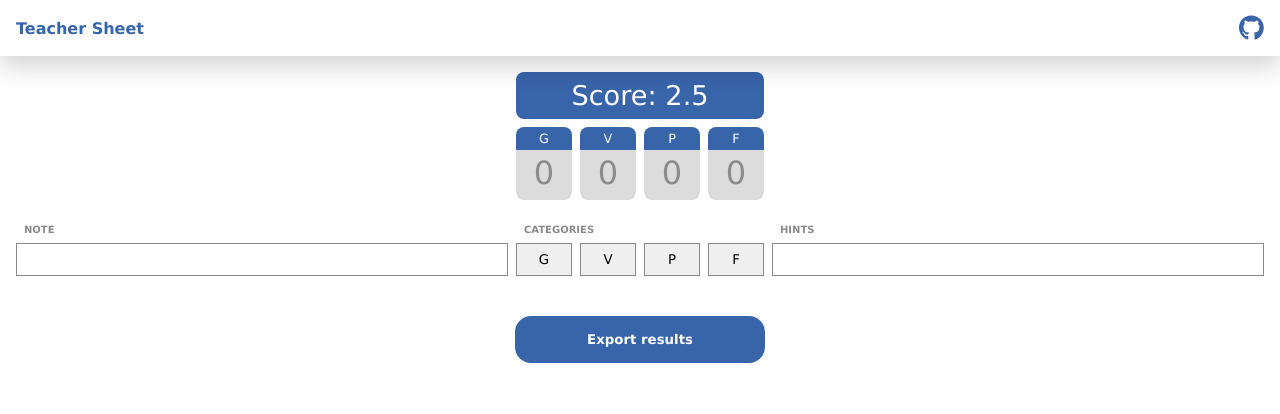
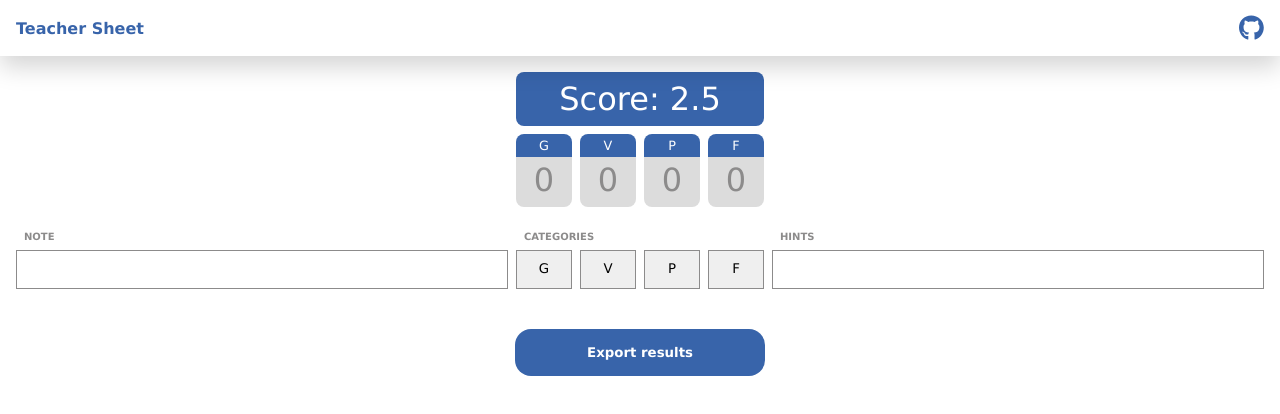
Before and after one commit to thiagoarantes/teacherSheet, a Vue app: page / in a window 1280 px wide. Shown: the top 414 px of the page. Built offline with nearby package versions, Linux system fonts and the light colour scheme.

Commit message:
Page/PDF layout fixes

```diff
--- a/src/components/Sheet.vue
+++ b/src/components/Sheet.vue
@@ -122,7 +122,7 @@ export default {
 
 <style scoped lang="scss">
 .sheet {
-  padding: calc(var(--space-7) + var(--space-2)) var(--space-2) var(--space-2);
+  padding: calc(var(--space-7) + var(--space-2)) var(--space-2);
 }
 
 .header {
@@ -139,7 +139,7 @@ export default {
   background-color: var(--primary500);
   border-radius: var(--space-1);
   color: var(--neutral100);
-  font-size: 1.7rem;
+  font-size: 1.5rem;
   padding: var(--space-1);
   text-align: center;
 }
@@ -176,11 +176,12 @@ export default {
 }
 
 .footer {
-  position: absolute;
+  position: fixed;
   bottom: 0;
   left: 0;
   right: 0;
   padding: var(--space-2);
+  background-color: var(--neutral100);
 
   .button {
     width: 100%;
@@ -194,6 +195,10 @@ export default {
 }
 
 @media (min-width: 769px) {
+  .sheet {
+    padding-bottom: var(--space-2);
+  }
+
   .header {
     display: block;
     height: max-content;
@@ -203,6 +208,7 @@ export default {
     display: block;
     width: 248px;
     margin: 0 auto var(--space-1);
+    font-size: 2rem;
   }
 
   .points {
--- a/src/components/SheetLine.vue
+++ b/src/components/SheetLine.vue
@@ -148,6 +148,7 @@ export default {
   padding: var(--space-1);
   border-radius: 0;
   border: 1px solid var(--neutral500);
+  line-height: 1.3rem;
 }
 
 .button {
```
